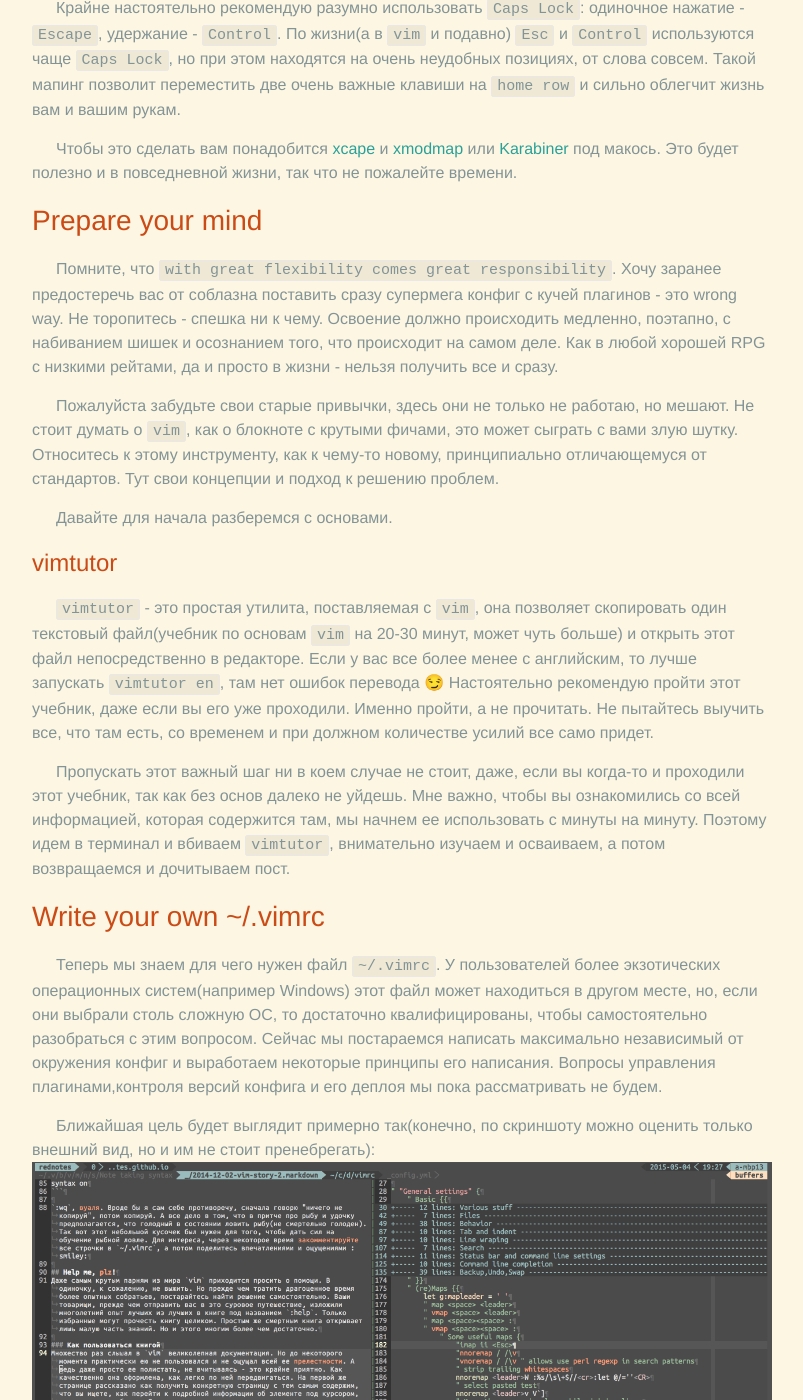
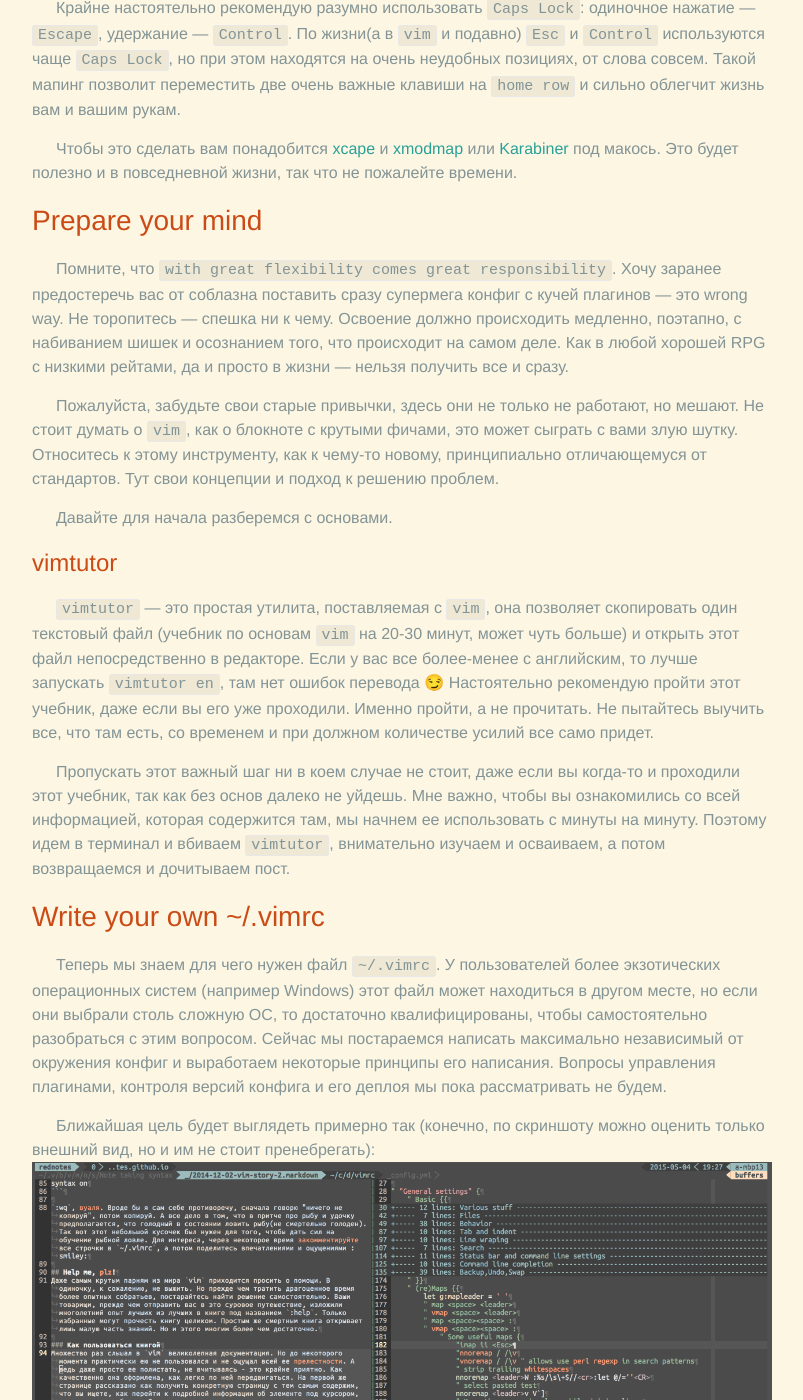
Before and after one commit to rednotes/rednotes.github.io, a Jekyll site: the page built from _posts/2015-05-21-vim-story-2.markdown, in a window 1280 px wide and 1400 px high, scrolled down 2021 px. Shown: the whole window, without its empty margins (238-1041 px from the left). Built offline with Jekyll 4.4.1, drawn with Linux system fonts in a browser that asks for light colours; emoji names are drawn with the system emoji font; Markdown is read by kramdown in place of the engine named in the settings; comment, search, counter and statistics services are not loaded; some of the changed text lies outside the part shown.

Commit message:
Fixed some misprints

```diff
--- a/_posts/2015-05-21-vim-story-2.markdown
+++ b/_posts/2015-05-21-vim-story-2.markdown
@@ -38,41 +38,41 @@ author: abcdw
 
 ### Configure Keyboard
 <!-- Вынести бы этот раздел в отдельный пост по-хорошему. -->
-Как же не поговорить о клавиатуре? Это же основной инструмент при работе с текстом. Меньше движений - больше действий. Руки должны оставаться всегда в удобном положении и минимально покидать `home row`. Это не только увеличивает эффективность, но и положительно сказывается на здоровье ваших запястий. Не подстраивайтесь под инструменты и "стандарты", подстраивайте их под себя! Гните свою линию.
+Как же не поговорить о клавиатуре? Это же основной инструмент при работе с текстом. Меньше движений — больше действий. Руки должны оставаться всегда в удобном положении и минимально покидать `home row`. Это не только увеличивает эффективность, но и положительно сказывается на здоровье ваших запястий. Не подстраивайтесь под инструменты и "стандарты", подстраивайте их под себя! Гните свою линию.
 
 #### Layout
-Не тяните legacy из девятнадцатого века, выбирайте что-нибудь более продуманное и удобное, нежели `qwerty`. Стоит еще раз упомянуть, что я использую dvorak for programmers и вам советую, хотя и не настаиваю, в местах, где раскладка имеет значение я буду отдельно упоминать некоторые особенности. Почему дворак хорош можно почитать [тут][dvorak]. Почему dvp, а не ANSI dvorak - [там][dvp]. Если будет много желающих узнать о моем опыте перехода, то напишу отдельный постик. Так же, из-за нестандартного расположения `hjkl`, новaя раскладка сподвигла меня к изучению более мощных возможностей перемещения по тексту.
+Не тяните legacy из девятнадцатого века, выбирайте что-нибудь более продуманное и удобное, нежели `qwerty`. Стоит еще раз упомянуть, что я использую dvorak for programmers и вам советую, хотя и не настаиваю, в местах, где раскладка имеет значение я буду отдельно упоминать некоторые особенности. Почему дворак хорош можно почитать [тут][dvorak]. Почему dvp, а не ANSI dvorak — [там][dvp]. Если будет много желающих узнать о моем опыте перехода, то напишу отдельный постик. Также из-за нестандартного расположения `hjkl` новaя раскладка сподвигла меня к изучению более мощных возможностей перемещения по тексту.
 
 #### Caps Lock
-Крайне настоятельно рекомендую разумно использовать `Caps Lock`: одиночное нажатие - `Escape`, удержание - `Control`. По жизни(а в `vim` и подавно) `Esc` и `Control` используются чаще `Caps Lock`, но при этом находятся на очень неудобных позициях, от слова совсем. Такой мапинг позволит переместить две очень важные клавиши на `home row` и сильно облегчит жизнь вам и вашим рукам.
+Крайне настоятельно рекомендую разумно использовать `Caps Lock`: одиночное нажатие — `Escape`, удержание — `Control`. По жизни(а в `vim` и подавно) `Esc` и `Control` используются чаще `Caps Lock`, но при этом находятся на очень неудобных позициях, от слова совсем. Такой мапинг позволит переместить две очень важные клавиши на `home row` и сильно облегчит жизнь вам и вашим рукам.
 
 Чтобы это сделать вам понадобится [xcape][xcape] и [xmodmap][xmodmap] или [Karabiner][karabiner] под макось. Это будет полезно и в повседневной жизни, так что не пожалейте времени.
 
 
 ## Prepare your mind
-Помните, что `with great flexibility comes great responsibility`. Хочу заранее предостеречь вас от соблазна поставить сразу супермега конфиг с кучей плагинов - это wrong way. Не торопитесь - спешка ни к чему. Освоение должно происходить медленно, поэтапно, с набиванием шишек и осознанием того, что происходит на самом деле. Как в любой хорошей RPG с низкими рейтами, да и просто в жизни - нельзя получить все и сразу.
+Помните, что `with great flexibility comes great responsibility`. Хочу заранее предостеречь вас от соблазна поставить сразу супермега конфиг с кучей плагинов — это wrong way. Не торопитесь — спешка ни к чему. Освоение должно происходить медленно, поэтапно, с набиванием шишек и осознанием того, что происходит на самом деле. Как в любой хорошей RPG с низкими рейтами, да и просто в жизни — нельзя получить все и сразу.
 
-Пожалуйста забудьте свои старые привычки, здесь они не только не работаю, но мешают. Не стоит думать о `vim`, как о блокноте с крутыми фичами, это может сыграть с вами злую шутку. Относитесь к этому инструменту, как к чему-то новому, принципиально отличающемуся от стандартов. Тут свои концепции и подход к решению проблем.
+Пожалуйста, забудьте свои старые привычки, здесь они не только не работают, но мешают. Не стоит думать о `vim`, как о блокноте с крутыми фичами, это может сыграть с вами злую шутку. Относитесь к этому инструменту, как к чему-то новому, принципиально отличающемуся от стандартов. Тут свои концепции и подход к решению проблем.
 
 Давайте для начала разберемся с основами.
 
 ### vimtutor
-`vimtutor` - это простая утилита, поставляемая с `vim`, она позволяет скопировать один текстовый файл(учебник по основам `vim` на 20-30 минут, может чуть больше) и открыть этот файл непосредственно в редакторе. Если у вас все более менее с английским, то лучше запускать `vimtutor en`, там нет ошибок перевода :smirk: Настоятельно рекомендую пройти этот учебник, даже если вы его уже проходили. Именно пройти, а не прочитать. Не пытайтесь выучить все, что там есть, со временем и при должном количестве усилий все само придет.
+`vimtutor` — это простая утилита, поставляемая с `vim`, она позволяет скопировать один текстовый файл (учебник по основам `vim` на 20-30 минут, может чуть больше) и открыть этот файл непосредственно в редакторе. Если у вас все более-менее с английским, то лучше запускать `vimtutor en`, там нет ошибок перевода :smirk: Настоятельно рекомендую пройти этот учебник, даже если вы его уже проходили. Именно пройти, а не прочитать. Не пытайтесь выучить все, что там есть, со временем и при должном количестве усилий все само придет.
 
-Пропускать этот важный шаг ни в коем случае не стоит, даже, если вы когда-то и проходили этот учебник, так как без основ далеко не уйдешь. Мне важно, чтобы вы ознакомились со всей информацией, которая содержится там, мы начнем ее использовать с минуты на минуту. Поэтому идем в терминал и вбиваем `vimtutor`, внимательно изучаем и осваиваем, а потом возвращаемся и дочитываем пост.
+Пропускать этот важный шаг ни в коем случае не стоит, даже если вы когда-то и проходили этот учебник, так как без основ далеко не уйдешь. Мне важно, чтобы вы ознакомились со всей информацией, которая содержится там, мы начнем ее использовать с минуты на минуту. Поэтому идем в терминал и вбиваем `vimtutor`, внимательно изучаем и осваиваем, а потом возвращаемся и дочитываем пост.
 
 ## Write your own ~/.vimrc
-Теперь мы знаем для чего нужен файл `~/.vimrc`. У пользователей более экзотических операционных систем(например Windows) этот файл может находиться в другом месте, но, если они выбрали столь сложную ОС, то достаточно квалифицированы, чтобы самостоятельно разобраться с этим вопросом. Сейчас мы постараемся написать максимально независимый от окружения конфиг и выработаем некоторые принципы его написания. Вопросы управления плагинами,контроля версий конфига и его деплоя мы пока рассматривать не будем.
+Теперь мы знаем для чего нужен файл `~/.vimrc`. У пользователей более экзотических операционных систем (например Windows) этот файл может находиться в другом месте, но если они выбрали столь сложную ОС, то достаточно квалифицированы, чтобы самостоятельно разобраться с этим вопросом. Сейчас мы постараемся написать максимально независимый от окружения конфиг и выработаем некоторые принципы его написания. Вопросы управления плагинами, контроля версий конфига и его деплоя мы пока рассматривать не будем.
 
-Ближайшая цель будет выглядит примерно так(конечно, по скриншоту можно оценить только внешний вид, но и им не стоит пренебрегать):
+Ближайшая цель будет выглядеть примерно так (конечно, по скриншоту можно оценить только внешний вид, но и им не стоит пренебрегать):
 [![vim][vim_zenburn]][vim_zenburn]
 
-Но в рамках данного поста мы не успеем ее достичь. Сейчас мы будет закладывать основные принципы.
+Но в рамках данного поста мы не успеем ее достичь. Сейчас мы будем закладывать основные принципы.
 
 ### Copy-paste
 В мире программирования возникает множество ошибок из-за столь соблазнительной операции, казалось бы, скопировал уже написанное и пользуйся. Нет! Так делать нельзя и есть множество причин почему, мы рассмотрим только некоторые из них.
 
-Во-первых нельзя просто переселиться в чужой дом и начать жить. Нужно привезти свои вещи, осмотреть все комнаты, а вдруг в детской под кроватью лежит заряженный кольт сорок пятого калибра или разбитый ртутный градусник? Мало того, что у вас будет куча бесполезного лишнего барахла, распиханного по всем углам, так некоторое из этого барахла может оказаться крайне опасным. Во-вторых подумайте сколько вещей в квартире вы не использовали год или два? Наверняка у вас не одна такая вещь.
+Во-первых, нельзя просто переселиться в чужой дом и начать жить. Нужно привезти свои вещи, осмотреть все комнаты, а вдруг в детской под кроватью лежит заряженный кольт сорок пятого калибра или разбитый ртутный градусник? Мало того, что у вас будет куча бесполезного лишнего барахла, распиханного по всем углам, так некоторое из этого барахла может оказаться крайне опасным. Во-вторых, подумайте, сколько вещей в квартире вы не использовали год или два? Наверняка у вас не одна такая вещь.
 
 Ладно, что я опять занудствую, давайте уже что-нибудь наконец-то напишем. Открываем файл на редактирование `$``vim ~/.vimrc`, а если `vim` уже запущен, то просто пишем `:e ~/.vimrc`, переходим в режим `INSERT` и копируем туда следующий код:
 
```
Also changed, not shown: other parts of _posts/2015-05-21-vim-story-2.markdown (+17 -17 lines).
